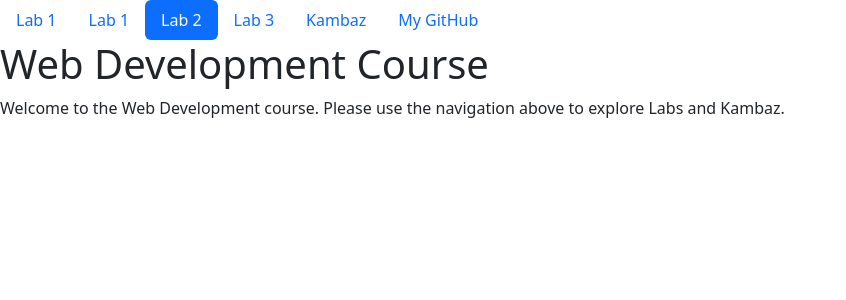
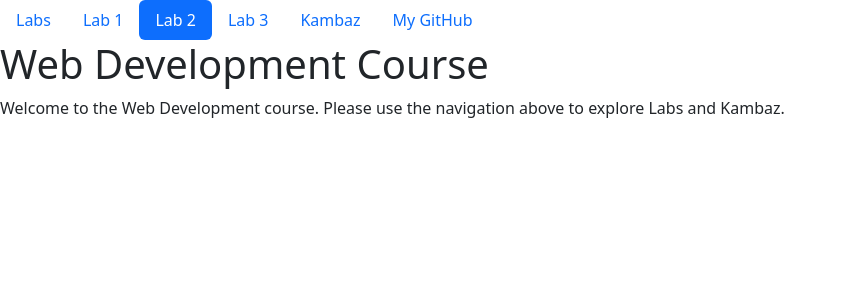
Before and after one commit to xilu56/kambaz-react-web-app-cs5610-sm25, a React app: page / in a window 1280 px wide. Shown: the top 300 px of the page, without its empty margins (0-846 px from the left). Built offline with nearby package versions, Linux system fonts and the light colour scheme; the HTML template or start-up script is replaced by a standard one.

Commit message:
Update navigation labels for consistency and clarity

```diff
--- a/src/Kambaz/Navigation.tsx
+++ b/src/Kambaz/Navigation.tsx
@@ -52,7 +52,7 @@ export default function KambazNavigation() {
         target="_blank"
         className="border-0 bg-black text-danger text-center"
       >
-        Northeastern
+      <img src="/images/NEU.png" width="75px" />
       </ListGroup.Item>
       {links.map((link) => (
         <ListGroup.Item
--- a/src/Labs/TOC.tsx
+++ b/src/Labs/TOC.tsx
@@ -4,7 +4,7 @@ export default function TOC() {
  return (
    <Nav variant="pills">
      <Nav.Item>
-       <Nav.Link to="/Labs" as={Link}>Lab 1</Nav.Link>
+       <Nav.Link to="/Labs" as={Link}>Labs</Nav.Link>
      </Nav.Item>
      <Nav.Item>
        <Nav.Link to="/Labs/Lab1" as={Link}>Lab 1</Nav.Link>
```
